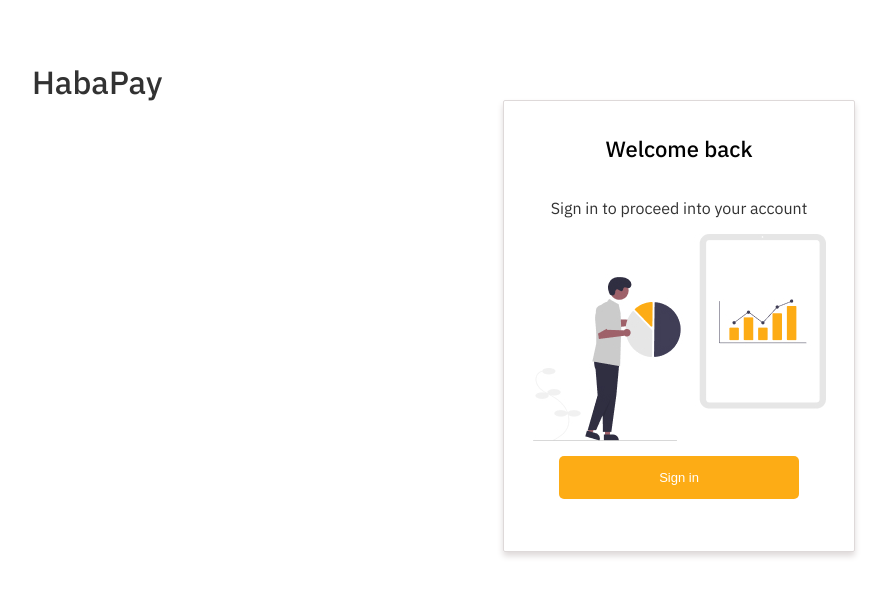
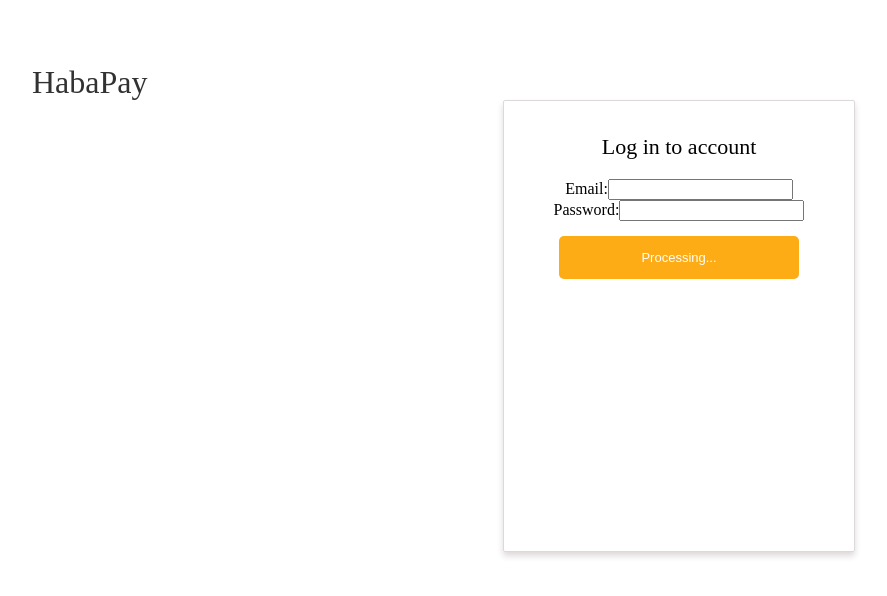
Before and after one commit to glitex-interns-june-2023/haba-pay, a React (Create React App) app: page /login in a window 1280 px wide. Shown: the top 596 px of the page, without its empty margins (32-919 px from the left). Built offline with nearby package versions, Linux system fonts and the light colour scheme.

Commit message:
first commit

```diff
--- a/package.json
+++ b/package.json
@@ -8,6 +8,7 @@
     "@testing-library/user-event": "^13.5.0",
     "react": "^18.2.0",
     "react-dom": "^18.2.0",
+    "react-router-dom": "^6.12.1",
     "react-scripts": "5.0.1",
     "web-vitals": "^2.1.4"
   },
--- a/src/App.css
+++ b/src/App.css
@@ -39,7 +39,7 @@
     color: #323232;
 }
 
-.sign-in {
+.sign-in, .login {
     height: 43px;
     width: 240px;
     border-radius: 5px;
--- a/src/App.js
+++ b/src/App.js
@@ -1,21 +1,17 @@
 import React from 'react';
-import './App.css';
-import logo from './assets/logo.jpg';
+import { BrowserRouter as Router, Routes, Route } from 'react-router-dom';
+import SignIn from './pages/SignIn';
+import Login from './pages/Login';
 
-function App() {
+const App = () => {
   return (
-    <div className="app-container">
-      <div className="app-title">
-        <h1>HabaPay</h1>
-      </div>
-      <div className="content">
-        <h2>Welcome back</h2>
-        <p>Sign in to proceed into your account</p>
-        <img className="logo" src={logo} alt="HabaPay logo" />
-        <button className="sign-in">Sign in</button>
-      </div>
-    </div>
+    <Router>
+      <Routes>
+        <Route path="/" element={<SignIn />} />
+        <Route path="/login" element={<Login />} />
+      </Routes>
+    </Router>
   );
-}
+};
 
 export default App;
--- /dev/null
+++ b/src/pages/Login.jsx
@@ -0,0 +1,44 @@
+import React, { useState } from 'react';
+
+function Login() {
+  const [email, setEmail] = useState('');
+  const [password, setPassword] = useState('');
+
+  const handleEmailChange = (e) => {
+    setEmail(e.target.value);
+  };
+
+  const handlePasswordChange = (e) => {
+    setPassword(e.target.value);
+  };
+
+  const handleSubmit = (e) => {
+    e.preventDefault();
+  };
+
+  return (
+      <div>
+        <div className="app-title">
+          <h1>HabaPay</h1>
+        </div>
+        <div className="content">
+          <h2>Log in to account</h2>
+          <form onSubmit={handleSubmit}>
+            <label>
+              Email:
+              <input type="email" value={email} onChange={handleEmailChange} />
+            </label>
+            <br />
+            <label>
+              Password:
+              <input type="password" value={password} onChange={handlePasswordChange} />
+            </label>
+            <br />
+            <button className="login" type="submit">Processing...</button>
+          </form>
+        </div>
+      </div>
+    );
+}
+
+export default Login;
--- /dev/null
+++ b/src/pages/SignIn.jsx
@@ -0,0 +1,28 @@
+import React from 'react';
+import { useNavigate } from 'react-router-dom';
+import logo from '../assets/logo.jpg';
+import '../App.css'
+
+const SignIn = () => {
+  const navigate = useNavigate();
+
+  const handleSignInButtonClick = () => {
+    navigate('/login');
+  };
+
+  return (
+    <div className="app-container">
+      <div className="app-title">
+        <h1>HabaPay</h1>
+      </div>
+      <div className="content">
+        <h2>Welcome back</h2>
+        <p>Sign in to proceed into your account</p>
+        <img className="logo" src={logo} alt="HabaPay logo" />
+        <button className="sign-in" onClick={handleSignInButtonClick}>Sign in</button>
+      </div>
+    </div>
+  );
+};
+
+export default SignIn;
```
Also changed, not shown: src/index.js (+3 -4 lines), 1 other file (tests, documents, lock files or other folders).
